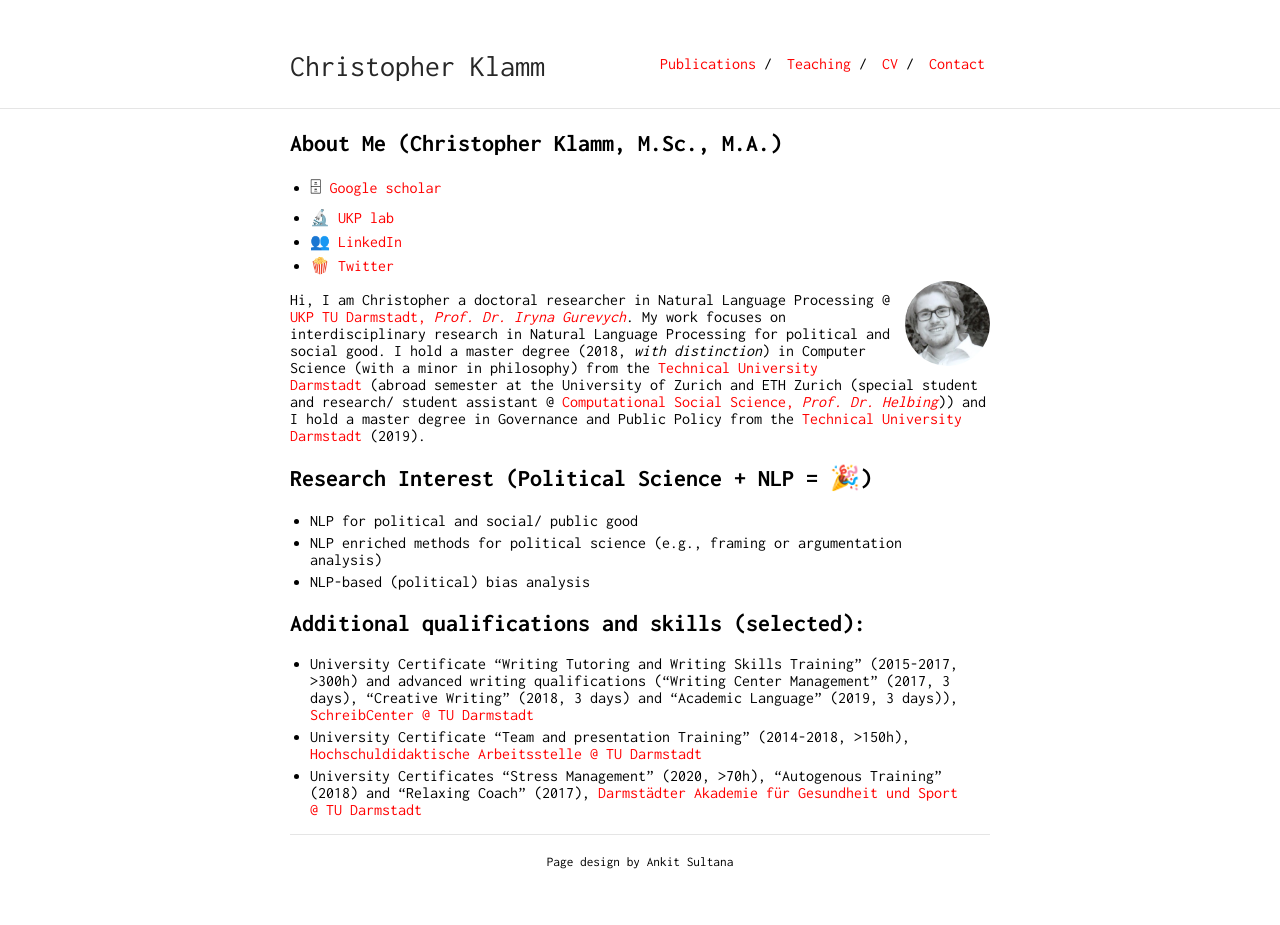
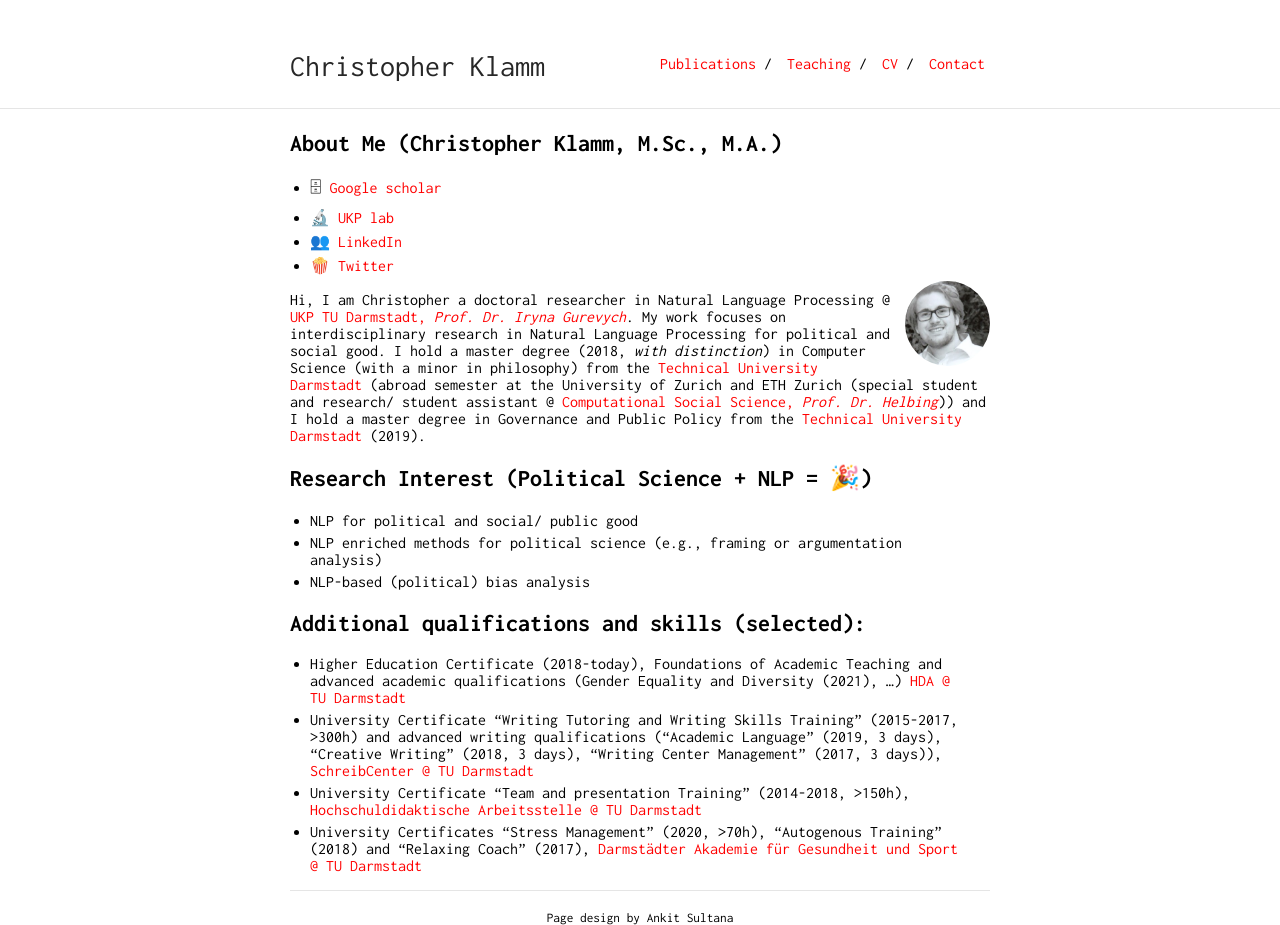
Before and after one commit to chkla/gitPage, a Jekyll site: the page built from index.md, in a window 1280 px wide. Built offline with Jekyll 4.4.1, drawn with Linux system fonts in a browser that asks for light colours; our own code applies the rules of GitHub Pages for plain Markdown files; before the commit the page ends 900 px from its top, so only the background shows below that.

Commit message:
Update index.md

```diff
--- a/index.md
+++ b/index.md
@@ -17,6 +17,7 @@ Hi, I am Christopher a doctoral researcher in Natural Language Processing @ [UKP
 * NLP-based (political) bias analysis
 
 ## Additional qualifications and skills (selected):
-* University Certificate “Writing Tutoring and Writing Skills Training” (2015-2017, >300h) and advanced writing qualifications ("Writing Center Management" (2017, 3 days), "Creative Writing" (2018, 3 days) and "Academic Language" (2019, 3 days)), [SchreibCenter @ TU Darmstadt](https://www.owl.tu-darmstadt.de/schreibcenter_1/index.de.jsp)
+* Higher Education Certificate (2018-today), Foundations of Academic Teaching and advanced academic qualifications (Gender Equality and Diversity (2021), ...) [HDA @ TU Darmstadt](https://www.hda.tu-darmstadt.de/angebote_fuer_lehrende_1/zertifikat_hochschullehre_1/zertifikat_1.de.jsp)
+* University Certificate “Writing Tutoring and Writing Skills Training” (2015-2017, >300h) and advanced writing qualifications ("Academic Language" (2019, 3 days), "Creative Writing" (2018, 3 days), "Writing Center Management" (2017, 3 days)), [SchreibCenter @ TU Darmstadt](https://www.owl.tu-darmstadt.de/schreibcenter_1/index.de.jsp)
 * University Certificate "Team and presentation Training" (2014-2018, >150h), [Hochschuldidaktische Arbeitsstelle @ TU Darmstadt](https://www.hda.tu-darmstadt.de/hda/index.de.jsp)
 * University Certificates "Stress Management" (2020, >70h), "Autogenous Training" (2018) and "Relaxing Coach" (2017), [Darmstädter Akademie für Gesundheit und Sport @ TU Darmstadt](https://www.sport.tu-darmstadt.de/dienstleistungen/fortbildungen_ifs.de.jsp)
```
